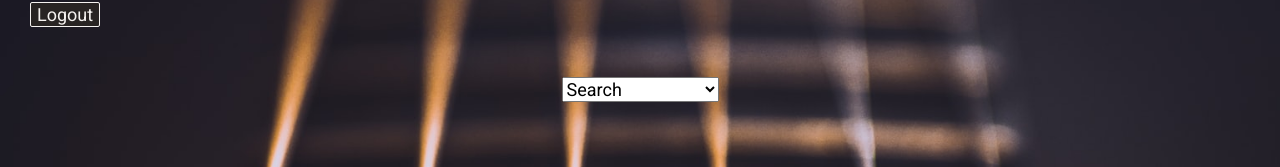
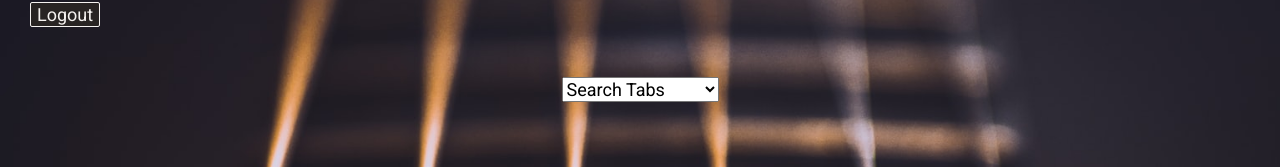
Before and after one commit to ccl71102/guitar-app, a React (Create React App) app in the folder client/: page /tabs in a window 1280 px wide. Shown: the part 130-297 px from the top of the page. Built offline with nearby package versions, Linux system fonts and the light colour scheme; sample sign-in values are in the browser's storage.

Commit message:
updated select field

```diff
--- a/client/src/components/tabComponents/Tabs.js
+++ b/client/src/components/tabComponents/Tabs.js
@@ -183,7 +183,7 @@ class Tabs extends Component {
             </div>
             <div className="tabs-dropdown-menu">
                 <select className="dropdown" name="tabMenu" onChange={this.handleChange}>
-                    <option value="search">Search</option>
+                    <option value="search">Search Tabs</option>
                     <option value="new">New Tabs</option>
                     <option value="working">Tabs In Progress</option>
                     <option value="done">Finished Tabs</option>
```
